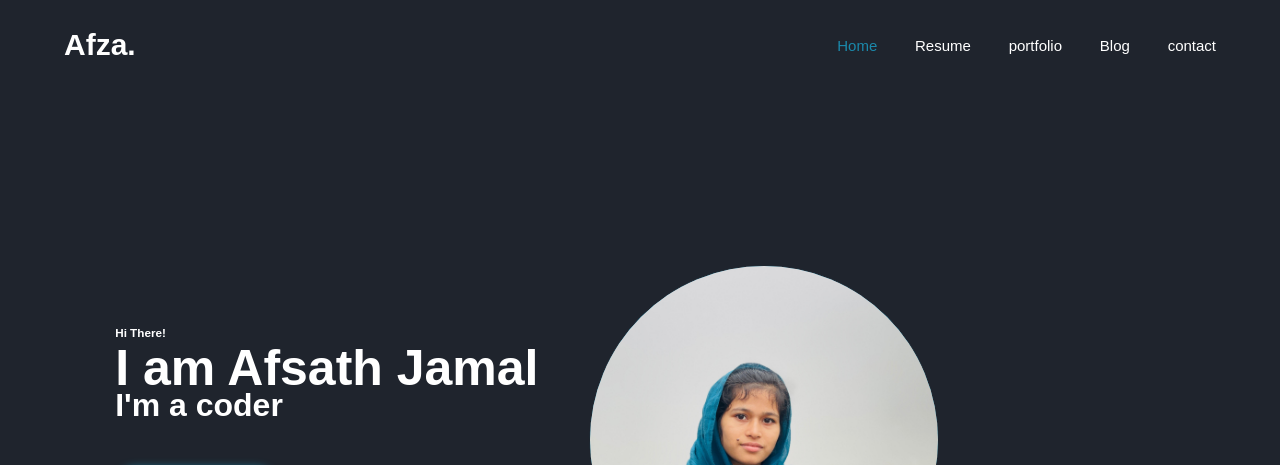
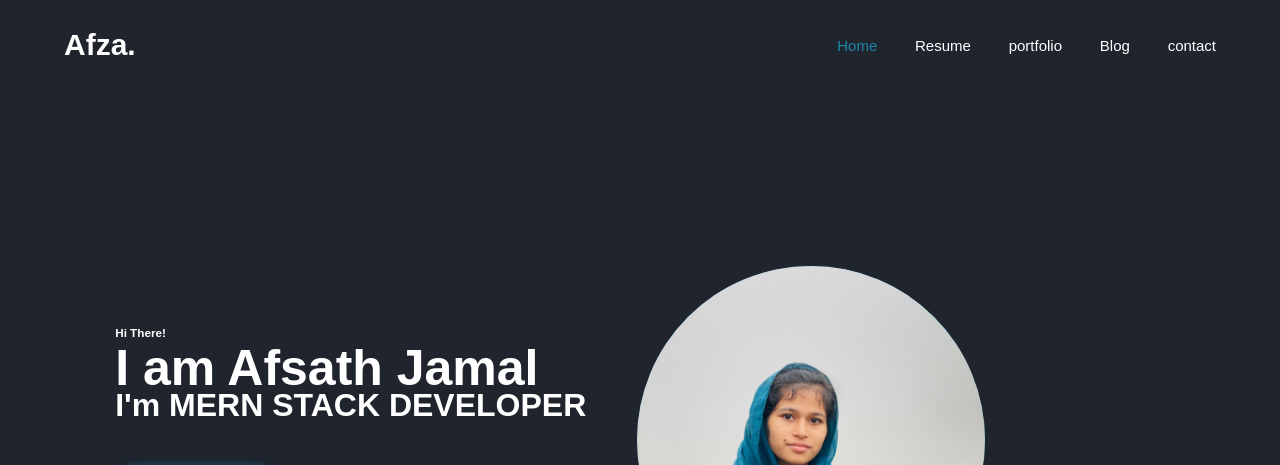
Before and after one commit to afsathjamal01-svg/my-portfolio, a plain HTML site: page index.html in a window 1280 px wide. Shown: the top 465 px of the page. Drawn offline with Linux system fonts and the light colour scheme.

Commit message:
Fix HTML structure and update content

```diff
--- a/index.html
+++ b/index.html
@@ -31,7 +31,7 @@
             <div class="right-content">
                 <h3>Hi There!</h3>
                 <h1 >I am Afsath Jamal</h1>
-                <h2>I'm a coder</h2>
+                <h2>I'm MERN STACK DEVELOPER</h2>
             <div class="contact">
                 <button class="button">Download CV</button>
                 <div class="ct-btn">
```
